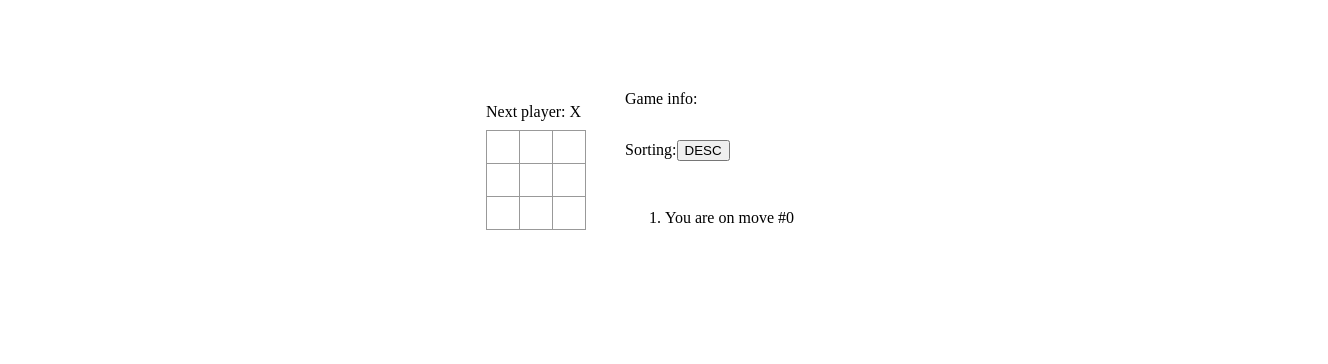
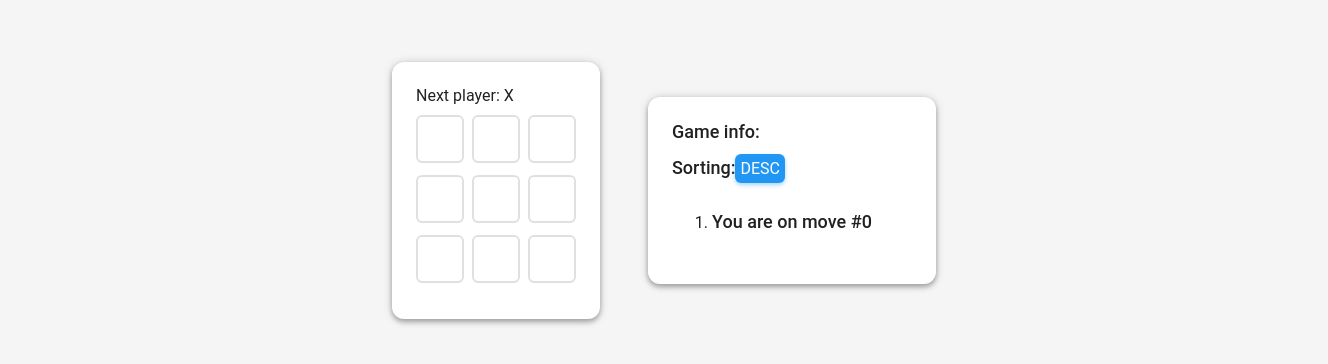
Before and after one commit to cmd-E/tic-tac-toe-react, a React (Vite) app: page / in a window 1280 px wide. Shown: the part 234-598 px from the top of the page, 1328 px wide, since content can reach past the window. Built offline with nearby package versions, Linux system fonts and the light colour scheme.

Commit message:
Apply material design, totally not gpt'ed my way through it

```diff
--- a/src/styles/board.module.css
+++ b/src/styles/board.module.css
@@ -4,6 +4,13 @@
     display: table;
 }
 
+/* Board rows */
+.boardRow {
+    display: flex;
+    gap: 8px;
+    margin-bottom: 12px;
+}
+
 .status {
     margin-bottom: 10px;
 }
--- a/src/styles/game.module.css
+++ b/src/styles/game.module.css
@@ -1,31 +1,82 @@
+/* Reset */
 html, body {
     margin: 0;
     padding: 0;
     height: 100%;
     width: 100%;
-    /*getting rid of edges, and making use of full web page*/
+    box-sizing: border-box;
+    font-family: 'Roboto', sans-serif;
+    background-color: #f5f5f5; /* light grey background */
+    color: #212121; /* dark text */
 }
 
 .game {
     display: flex;
-    flex-direction: row;
-    /*Setup for squares to be presented as a grid*/
     height: 100vh;
     width: 100vw;
-    /*Show the game fullscreen*/
-    justify-content: center; /* center horizontally */
-    align-items: center;     /* center vertically */
-    gap: 40px;
+    justify-content: center;
+    align-items: center;
+    gap: 48px;
+    padding: 24px;
+}
+
+.gameInfo p {
+    margin: 0 0 12px 0;
+    font-weight: 500;
+    font-size: 18px;
 }
 
 .gameInfo {
     display: flex;
     flex-direction: column;
-    justify-content: center; /* vertical center of content */
-    /*align-items: flex-start;*/
-    /*min-width: 200px; !* or your preferred width *!*/
+    justify-content: center; /* vertically center content */
+    align-items: flex-start;
+    min-width: 240px;
+    background: white;
+    padding: 24px;
+    border-radius: 12px;
+    box-shadow:
+            0 2px 4px rgba(0,0,0,0.14),
+            0 4px 5px rgba(0,0,0,0.12),
+            0 1px 10px rgba(0,0,0,0.20);
 }
 
-.game-board {
+/* Board container */
+.gameBoard {
+    background: white;
+    padding: 24px;
+    border-radius: 12px;
+    box-shadow:
+            0 2px 4px rgba(0,0,0,0.14),
+            0 4px 5px rgba(0,0,0,0.12),
+            0 1px 10px rgba(0,0,0,0.20);
+}
 
+.gameInfo p {
+    margin: 0 0 12px 0;
+    font-weight: 500;
+    font-size: 18px;
 }
+
+button {
+    font-family: inherit;
+    font-size: 16px;
+    padding: 5px;
+    border-radius: 6px;
+    border: none;
+    cursor: pointer;
+    background-color: #2196f3; /* Material Blue 500 */
+    color: white;
+    box-shadow: 0 2px 4px rgba(33, 150, 243, 0.4);
+    transition: background-color 0.3s, box-shadow 0.3s;
+}
+
+button:hover {
+    background-color: #1976d2; /* Material Blue 700 */
+    box-shadow:
+            0 4px 8px rgba(25, 118, 210, 0.6);
+}
+
+ol li {
+    margin-bottom: 5px;
+}
--- a/src/styles/square.module.css
+++ b/src/styles/square.module.css
@@ -1,18 +1,43 @@
+/* Squares */
 .square {
-    background: #fff;
-    border: 1px solid #999;
-    float: left;
-    font-size: 24px;
-    font-weight: bold;
-    line-height: 34px;
-    height: 34px;
-    margin-right: -1px;
-    margin-top: -1px;
+    width: 48px;
+    height: 48px;
+    background: #ffffff;
+    border: 2px solid #e0e0e0;
+    border-radius: 6px;
+    font-size: 28px;
+    font-weight: 600;
+    line-height: 48px;
+    text-align: center;
     padding: 0;
-    text-align: center;
-    width: 34px;
+    cursor: pointer;
+    box-shadow:
+            inset 0 1px 0 rgba(255, 255, 255, 0.8);
+    transition: background-color 0.3s, border-color 0.3s, box-shadow 0.3s;
+    color: black;
+}
+
+.square:hover {
+    background-color: #eeeeee;
+    border-color: #9e9e9e;
+    box-shadow:
+            inset 0 1px 0 rgba(255, 255, 255, 1),
+            0 2px 8px rgba(0,0,0,0.15);
 }
 
 .winnerSquare {
-    background-color: green !important;
+    background-color: #4caf50 !important; /* Material Green 500 */
+    border-color: #388e3c !important; /* Material Green 700 */
+    color: white;
+    box-shadow:
+            0 4px 12px rgba(76,175,80,0.6);
 }
+
+.winnerSquare:hover {
+        background-color: #4caf50;
+        border-color: #9e9e9e;
+        box-shadow:
+                inset 0 1px 0 #4caf50,
+                0 2px 8px #2e682f;
+
+}
```
